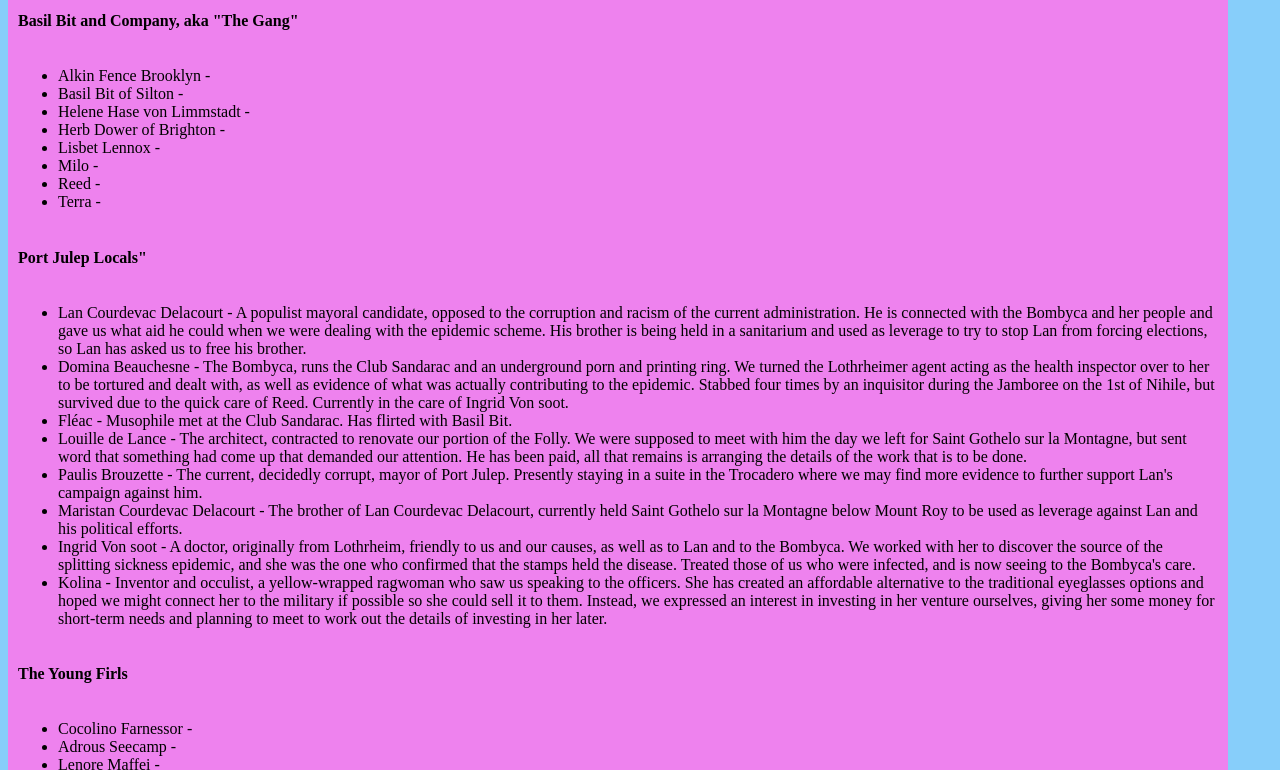
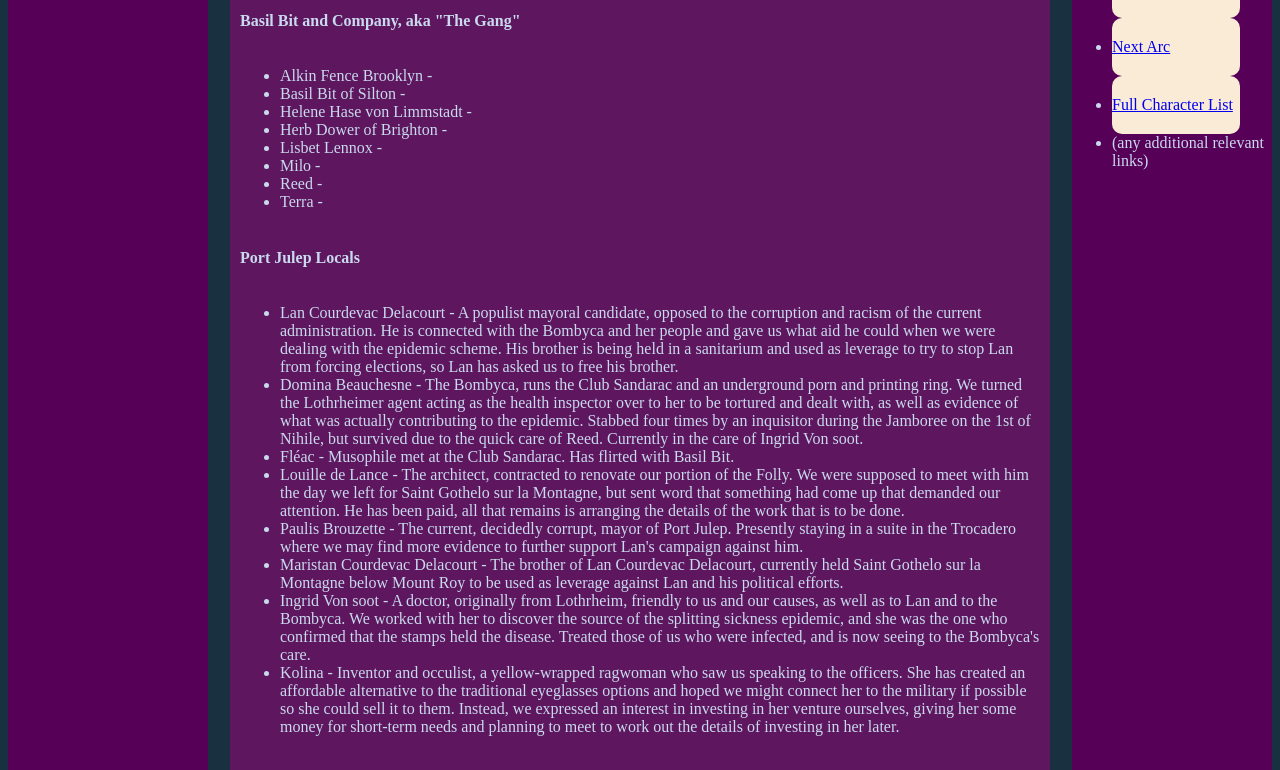
Before and after one commit to Violet-nyu/fall2025-violet-grace, a plain HTML site: page testing.html in a window 1280 px wide. Shown: the part 107-877 px from the top of the page. Drawn offline with Linux system fonts and the light colour scheme.

Commit message:
Basic Animations

```diff
--- a/js/port_julep.js
+++ b/js/port_julep.js
@@ -2,7 +2,7 @@ console.log("julep");
 
 const julep_title = document.createElement("h4");
 julep_title.setAttribute("class", "port_julep");
-julep_title.textContent = 'Port Julep Locals"';
+julep_title.textContent = 'Port Julep Locals';
 section.appendChild(julep_title);
 
 const julep_list = document.createElement("ul");
--- a/style.css
+++ b/style.css
@@ -1,12 +1,39 @@
-body{background: lightskyblue;}
+body{
+    background: rgb(24, 48, 63);
+    color:rgb(201, 217, 238);
+    display: flex;
+    flex-direction: row;
+    justify-content: space-between;
+}
 main{
     display:grid;
+    background: rgb(94, 23, 94);
+    padding: 10px;
+    width: 100%;
+    max-width: 800px;
+    border-radius: 25px;
+    color:rgb(201, 217, 238);
 }
-div{
-    background: violet;
-    padding: 10px;
-    width: 1200px;
+nav{
+    max-width: 200px;
+    background: rgb(87, 0, 87);
+    border-radius: 20px;
 }
 #dramatis_personae {
     display:grid;
 }
+#nav_link {
+    width: 80%;
+    max-width: 160px;
+    padding-top: 20px;
+    padding-bottom: 20px;
+    background-color: antiquewhite;
+    border-radius: 10px;
+}
+#nav_link:hover {
+    animation: color-change 1s 1 forwards;
+}
+@keyframes color-change {
+    0% {background-color: antiquewhite;}
+    100% {background-color: rgb(160, 146, 168);}
+}
--- a/testing.html
+++ b/testing.html
@@ -15,9 +15,22 @@
 </head>
 
 <body>
+  <nav>
+    <p>There's nothing actually here, but this is where internal navigation links would go</p>
+  </nav>
   <main>
     <h1>Dramatis Personae</h1>
     <div id="dramatis_personae"></div>
   </main>
+  <nav id="nav_sidebar">
+    <!-- The right sidebar, with links to other pages, pages containing related content. Currently, mostly placeholders as the content I would link to would either be other pages within this site which do not exist or reference materials the selection of which depends on the finalized version of the main text-->
+      <h3>Read more:</h3>
+      <ul>
+        <li id="nav_link"><a href="index.html">Home Page</a></li>
+        <li id="nav_link"><a href="port_julep.html">Next Arc</a></li>
+        <li id="nav_link"><a href="dramatis_personae.html">Full Character List</a></li>
+        <li>(any additional relevant links)</li>
+      </ul>
+  </nav>
 </body>
 </html>
```
Also changed, not shown: 1 other file.
